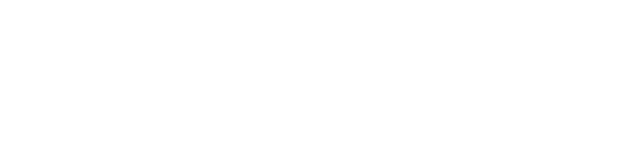
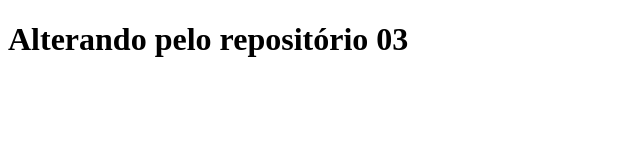
Before and after one commit to josejrdeveloper/lojavirtual, a plain HTML site: page index.html in a window 1280 px wide. Shown: the whole page, without its empty margins (0-640 px from the left). Drawn offline with Linux system fonts and the light colour scheme.

Commit message:
editing index & creating script.js

```diff
--- a/index.html
+++ b/index.html
@@ -6,6 +6,6 @@
     <title>Document</title>
 </head>
 <body>
-
+    <h1>Alterando pelo repositório 03</h1>
 </body>
 </html>
--- /dev/null
+++ b/script.js
@@ -0,0 +1 @@
+console.log('Hello World')
```
